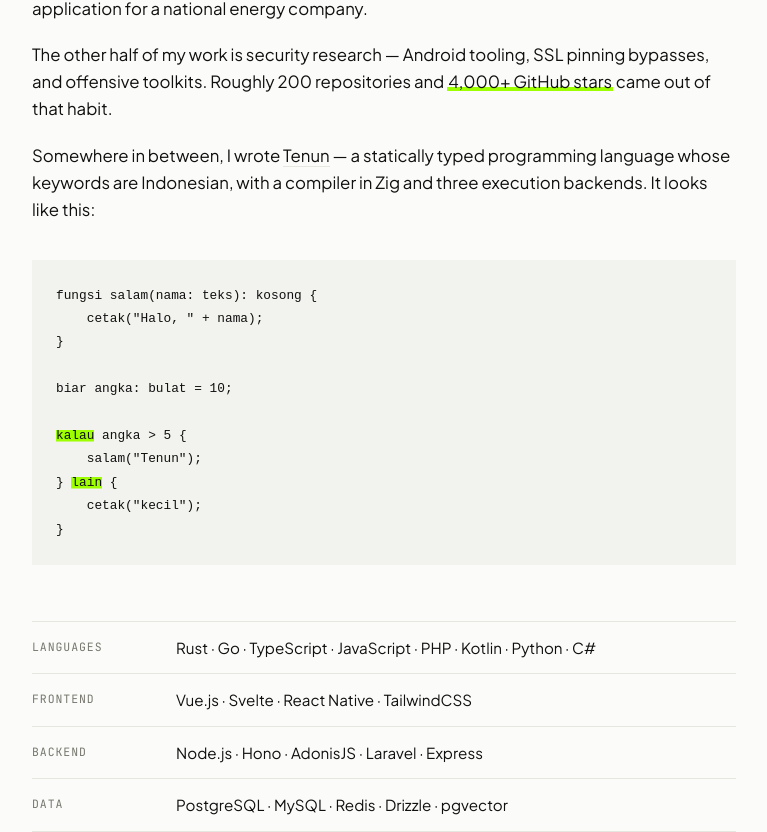
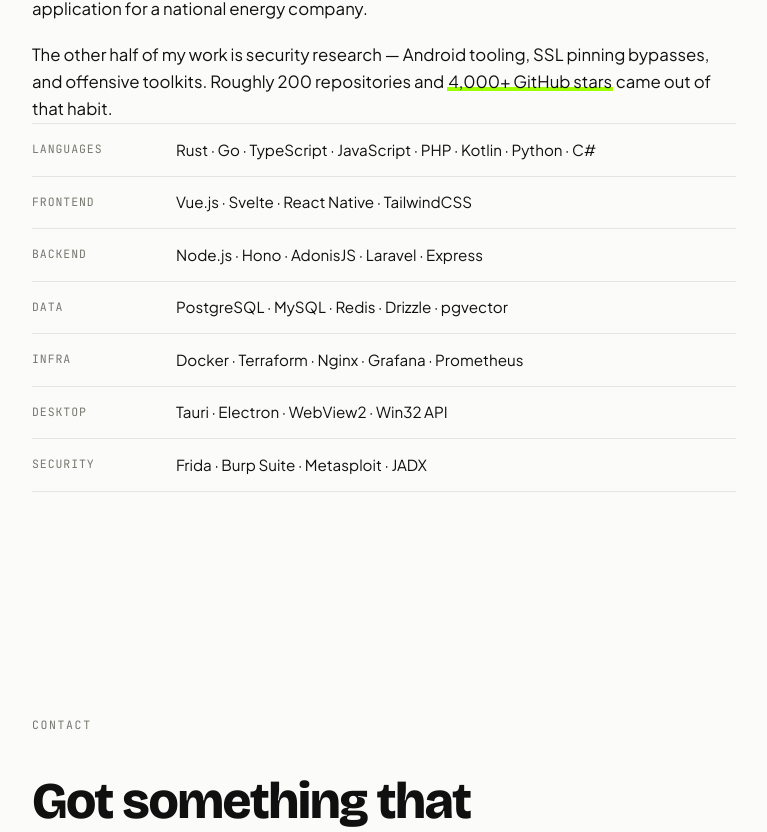
Before and after one commit to fdciabdul/Portofolio, a Vue app: page / in a window 1280 px wide. Shown: the part 7715-8547 px from the top of the page, without its empty margins (256-1023 px from the left). Built offline with nearby package versions, Linux system fonts and the light colour scheme.

Commit message:
remove some text

```diff
--- a/src/components/AboutSection.vue
+++ b/src/components/AboutSection.vue
@@ -27,24 +27,10 @@
           bypasses, and offensive toolkits. Roughly 200 repositories and
           <span class="mark">4,000+ GitHub stars</span> came out of that habit.
         </p>
-        <p>
-          Somewhere in between, I wrote <a class="link-underline" href="https://github.com/TenunLang/Tenun" target="_blank" rel="noopener">Tenun</a> —
-          a statically typed programming language whose keywords are Indonesian, with a
-          compiler in Zig and three execution backends. It looks like this:
-        </p>
+
       </div>
 
-      <pre class="artifact"><code>fungsi salam(nama: teks): kosong {
-    cetak("Halo, " + nama);
-}
 
-biar angka: bulat = 10;
-
-<span class="kw">kalau</span> angka > 5 {
-    salam("Tenun");
-} <span class="kw">lain</span> {
-    cetak("kecil");
-}</code></pre>
 
       <div class="stack">
         <div v-for="s in stack" :key="s.label" class="stack-row">
```
